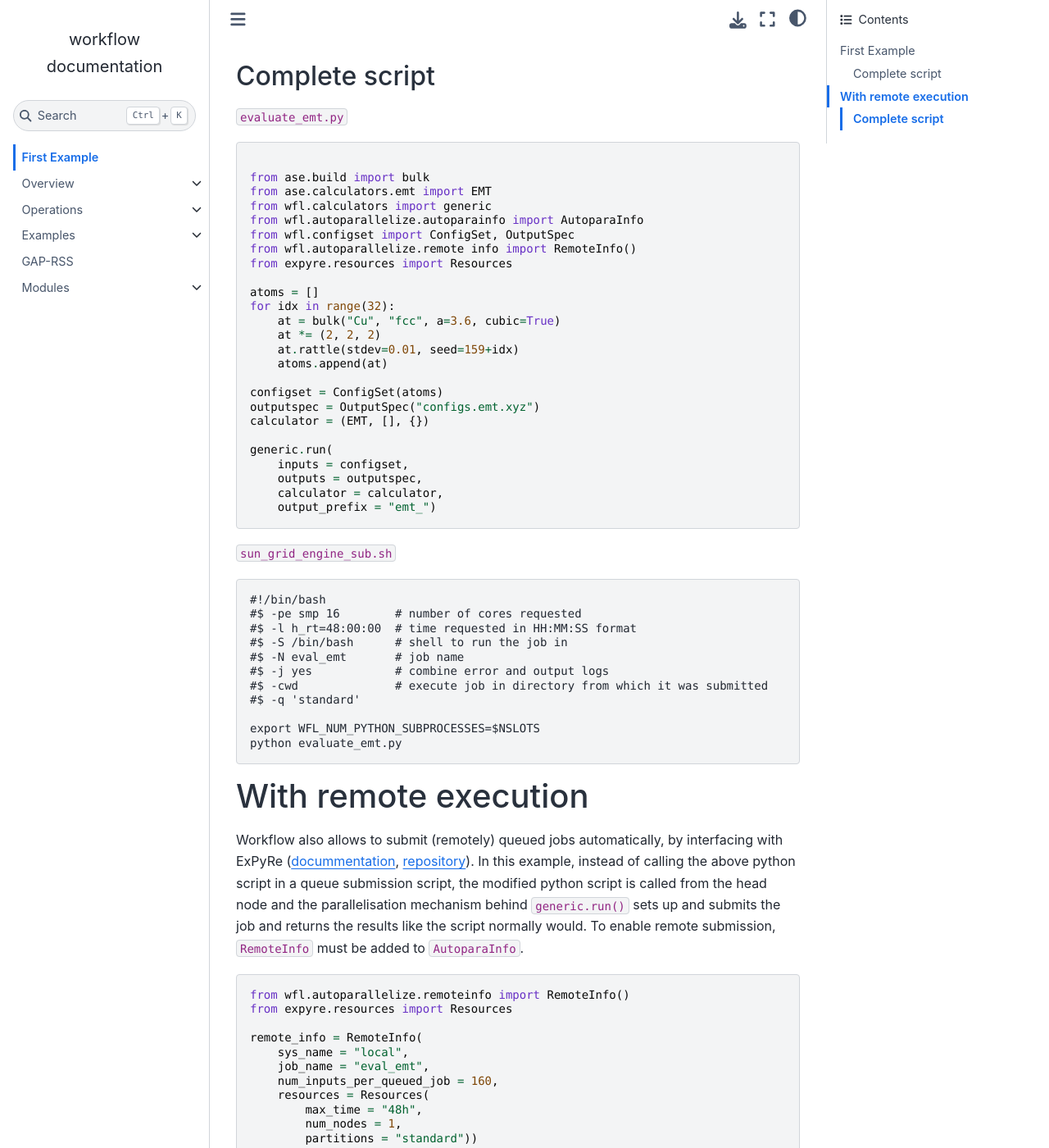
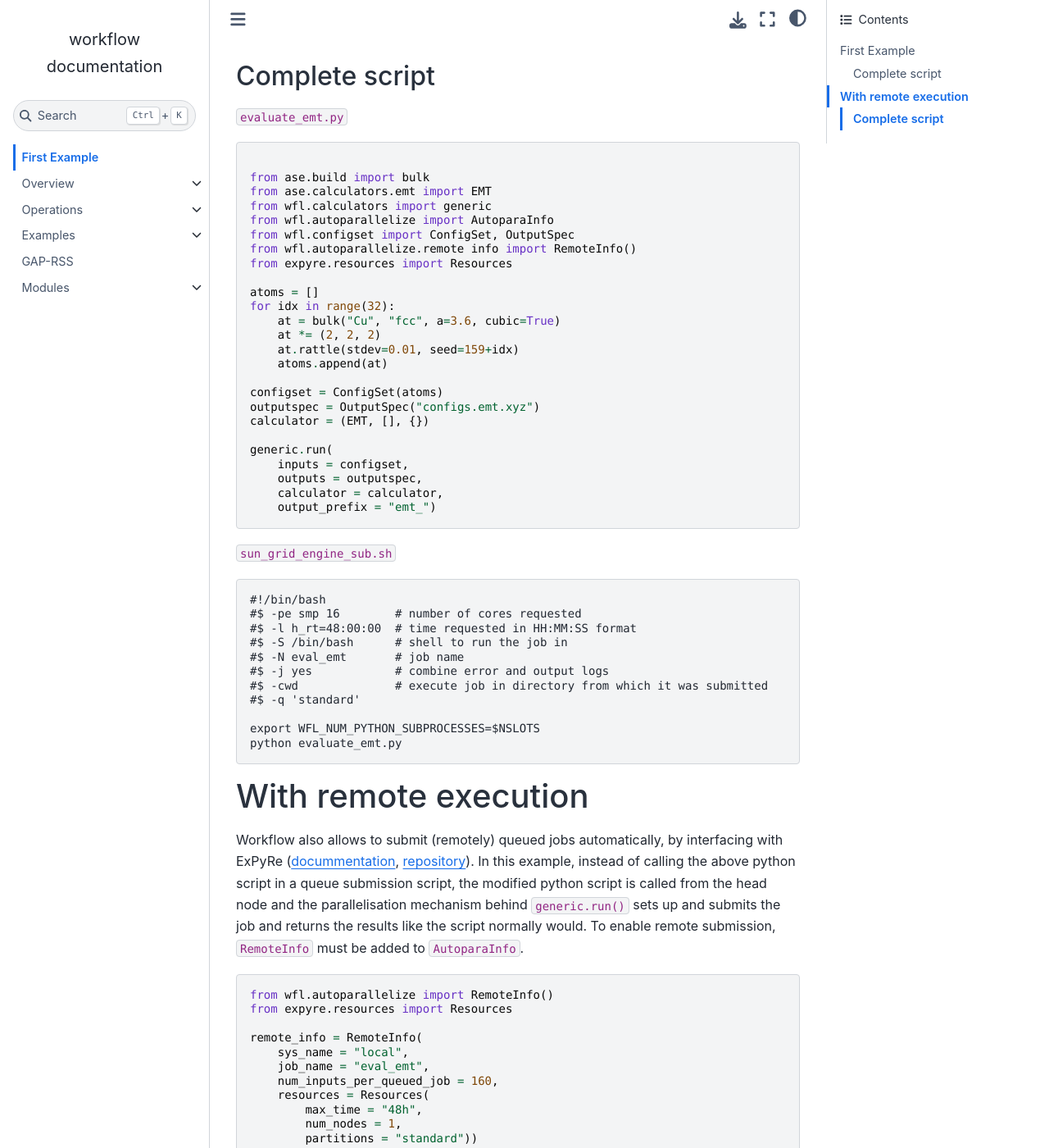
Before and after one commit to libAtoms/workflow, a Sphinx documentation site: the page built from docs/source/first_example.md, in a window 1280 px wide and 1400 px high, scrolled down 1948 px. Shown: the whole window at 82% size. Built offline with Sphinx 7.4.7 and the Sphinx Book theme 1.1.4, drawn with Linux system fonts in a browser that asks for light colours; pages that are not in the unit, such as notebooks, are missing from menus; some of the changed text lies outside the part shown.

Commit message:
make AutoparaInfo and RemoteInfo importable from autoparallelize

````diff
--- a/docs/source/first_example.md
+++ b/docs/source/first_example.md
@@ -35,7 +35,7 @@ Often property evaluation for each structure might take minutes or hours and the
 ```
 from ase.calculators.emt import EMT
 from wfl.calculators import generic
-from wfl.autoparallelize.autoparainfo import AutoparaInfo
+from wfl.autoparallelize import AutoparaInfo
 from wfl.configset import ConfigSet, OutputSpec
 
 configset = ConfigSet(atoms)
@@ -80,7 +80,7 @@ generic.run(
 from ase.build import bulk
 from ase.calculators.emt import EMT
 from wfl.calculators import generic
-from wfl.autoparallelize.autoparainfo import AutoparaInfo
+from wfl.autoparallelize import AutoparaInfo
 from wfl.configset import ConfigSet, OutputSpec
 from wfl.autoparallelize.remote info import RemoteInfo()
 from expyre.resources import Resources
@@ -124,7 +124,7 @@ python evaluate_emt.py
 Workflow also allows to submit (remotely) queued jobs automatically, by interfacing with ExPyRe ([docummentation](https://libatoms.github.io/ExPyRe/), [repository](https://github.com/libAtoms/ExPyRe/tree/main/expyre)). In this example, instead of calling the above python script in a queue submission script, the modified python script is called from the head node and the parallelisation mechanism behind `generic.run()` sets up and submits the job and returns the results like the script normally would. To enable remote submission, `RemoteInfo` must be added to `AutoparaInfo`.
 
 ```
-from wfl.autoparallelize.remoteinfo import RemoteInfo()
+from wfl.autoparallelize import RemoteInfo()
 from expyre.resources import Resources
 
 remote_info = RemoteInfo(
@@ -169,9 +169,9 @@ The available clusters are listed in `config.json` file, by default at `~/.expyr
 from ase.build import bulk
 from ase.calculators.emt import EMT
 from wfl.calculators import generic
-from wfl.autoparallelize.autoparainfo import AutoparaInfo
+from wfl.autoparallelize import AutoparaInfo
 from wfl.configset import ConfigSet, OutputSpec
-from wfl.autoparallelize.remoteinfo import RemoteInfo
+from wfl.autoparallelize import RemoteInfo
 from expyre.resources import Resources
 
 atoms = []
````
Also changed, not shown: docs/source/examples.md.md (+2 -2 lines), docs/source/examples.normal_modes.md (+1 -1 lines), docs/source/examples.orca_python.md (+2 -2 lines), docs/source/overview.queued.md (+1 -1 lines), docs/source/examples.daisy_chain_mlip_fitting.ipynb, docs/source/examples.fhiaims_calculator.ipynb, 11 other files.
